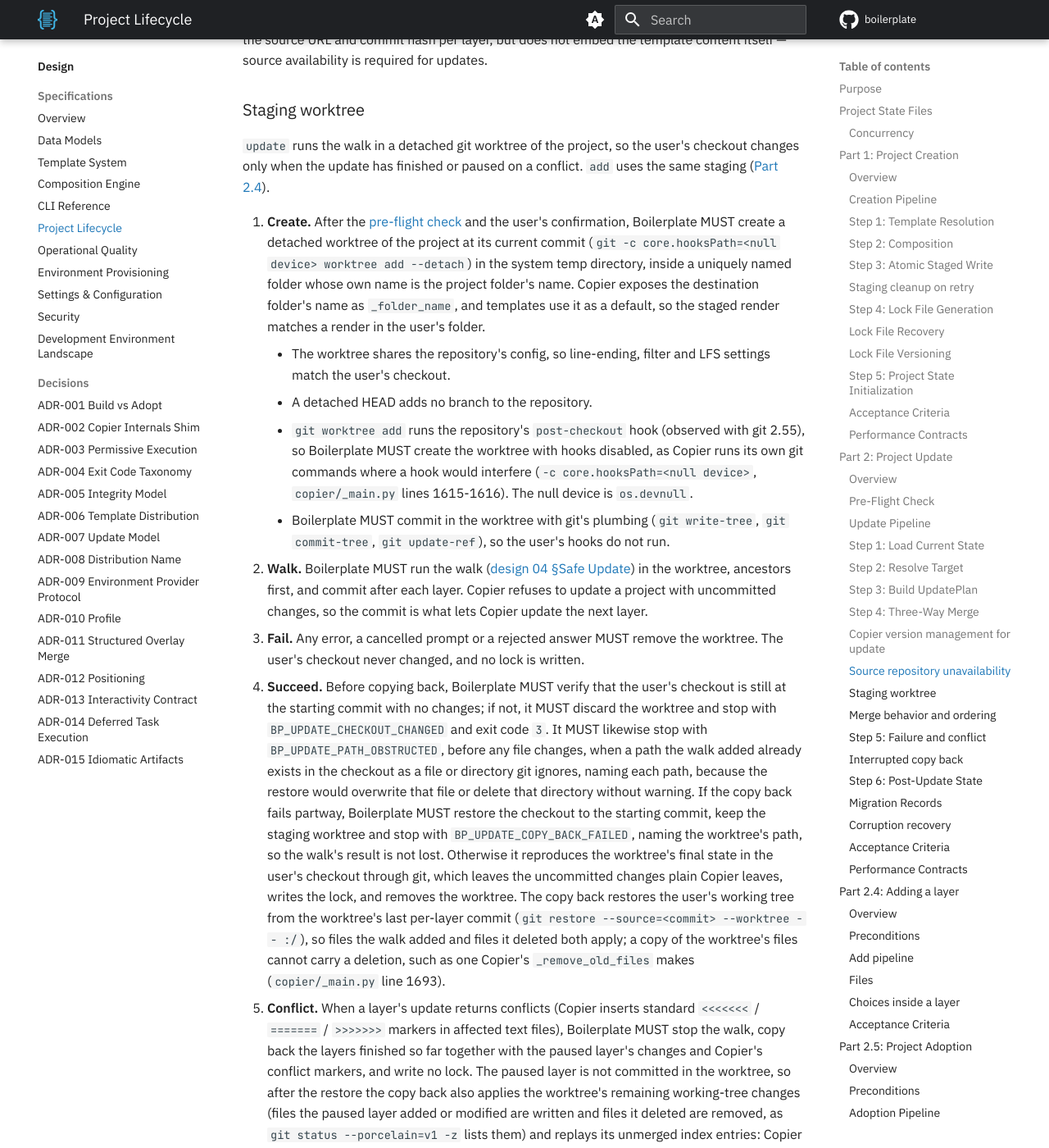
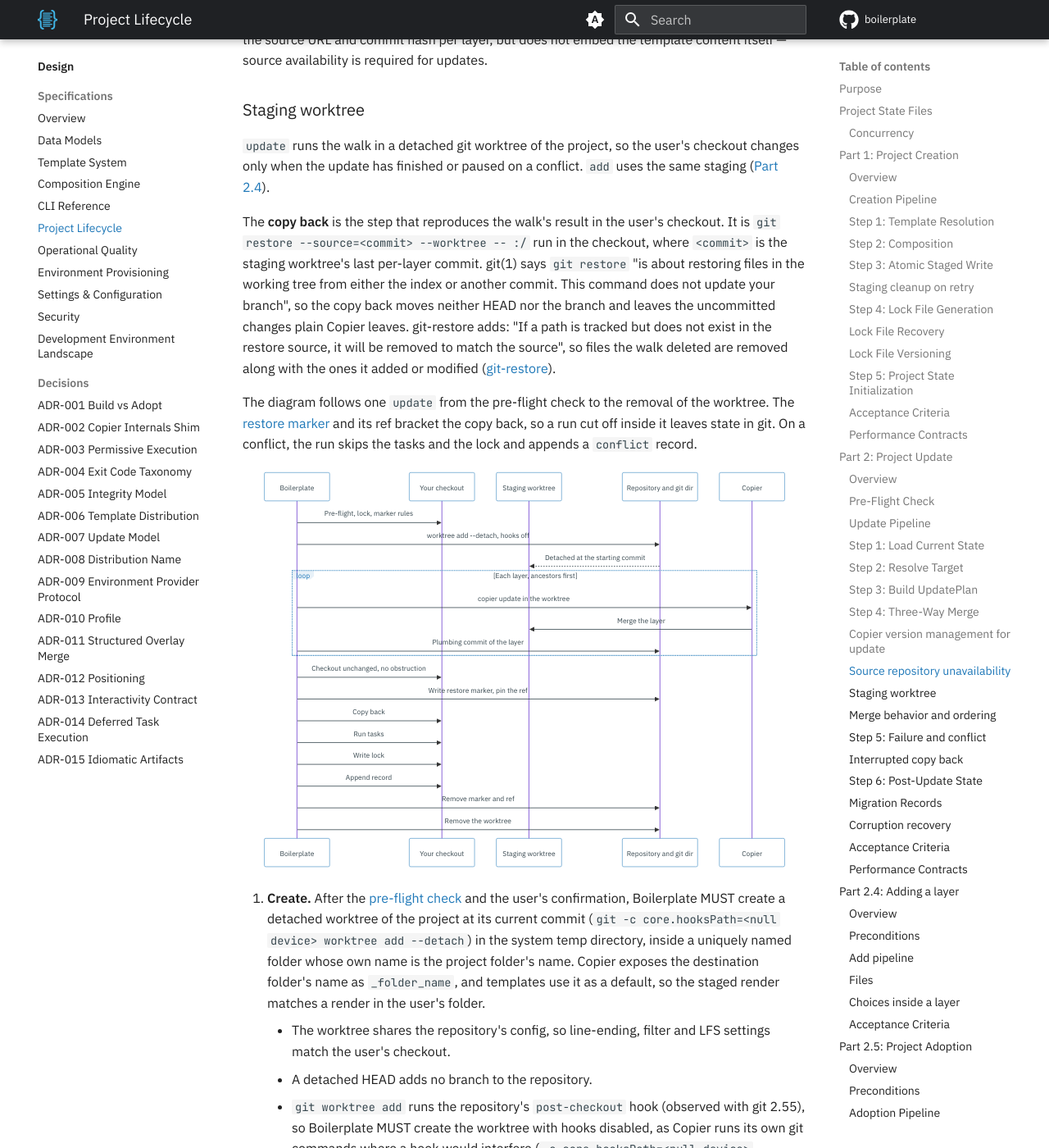
Before and after one commit to TheRealBillSiegler/boilerplate, an MkDocs documentation site: the page built from docs/design/06-project-lifecycle.md, in a window 1280 px wide and 1400 px high, scrolled down 11907 px. Shown: the whole window at 82% size. Built offline with MkDocs 1.6.1 and Material for MkDocs 9.7.7, drawn with Linux system fonts in a browser that asks for light colours; a script that is not in the unit is left out; comment, search, counter and statistics services are not loaded; the version menu is left out; some of the changed text lies outside the part shown.

Commit message:
docs(design): define the copy back and diagram the staged update
Name the copy back once, in git's terms, and diagram one update from
pre-flight to worktree removal. The copy back now writes the restore
marker first and, when it fails, removes the marker and appends no
record.

Co-Authored-By: Claude Sonnet 5.5 <noreply@anthropic.com>

````diff
--- a/docs/design/06-project-lifecycle.md
+++ b/docs/design/06-project-lifecycle.md
@@ -285,6 +285,35 @@ Template source repositories SHOULD be treated as critical infrastructure. The l
 
 `update` runs the walk in a detached git worktree of the project, so the user's checkout changes only when the update has finished or paused on a conflict. `add` uses the same staging ([Part 2.4](#adding-a-layer)).
 
+The **copy back** is the step that reproduces the walk's result in the user's checkout. It is `git restore --source=<commit> --worktree -- :/` run in the checkout, where `<commit>` is the staging worktree's last per-layer commit. git(1) says `git restore` "is about restoring files in the working tree from either the index or another commit. This command does not update your branch", so the copy back moves neither HEAD nor the branch and leaves the uncommitted changes plain Copier leaves. git-restore adds: "If a path is tracked but does not exist in the restore source, it will be removed to match the source", so files the walk deleted are removed along with the ones it added or modified ([git-restore](https://git-scm.com/docs/git-restore)).
+
+The diagram follows one `update` from the pre-flight check to the removal of the worktree. The [restore marker](#interrupted-copy-back) and its ref bracket the copy back, so a run cut off inside it leaves state in git. On a conflict, the run skips the tasks and the lock and appends a `conflict` record.
+
+```mermaid
+sequenceDiagram
+    participant B as Boilerplate
+    participant U as Your checkout
+    participant S as Staging worktree
+    participant R as Repository and git dir
+    participant C as Copier
+    B->>U: Pre-flight, lock, marker rules
+    B->>R: worktree add --detach, hooks off
+    R-->>S: Detached at the starting commit
+    loop Each layer, ancestors first
+        B->>C: copier update in the worktree
+        C->>S: Merge the layer
+        B->>R: Plumbing commit of the layer
+    end
+    B->>U: Checkout unchanged, no obstruction
+    B->>R: Write restore marker, pin the ref
+    B->>U: Copy back
+    B->>U: Run tasks
+    B->>U: Write lock
+    B->>U: Append record
+    B->>R: Remove marker and ref
+    B->>R: Remove the worktree
+```
+
 1. **Create.** After the [pre-flight check](#pre-flight-check) and the user's confirmation, Boilerplate MUST create a detached worktree of the project at its current commit (`git -c core.hooksPath=<null device> worktree add --detach`) in the system temp directory, inside a uniquely named folder whose own name is the project folder's name. Copier exposes the destination folder's name as `_folder_name`, and templates use it as a default, so the staged render matches a render in the user's folder.
     - The worktree shares the repository's config, so line-ending, filter and LFS settings match the user's checkout.
     - A detached HEAD adds no branch to the repository.
@@ -292,8 +321,8 @@ Template source repositories SHOULD be treated as critical infrastructure. The l
     - Boilerplate MUST commit in the worktree with git's plumbing (`git write-tree`, `git commit-tree`, `git update-ref`), so the user's hooks do not run.
 2. **Walk.** Boilerplate MUST run the walk ([design 04 §Safe Update](04-composition-engine.md#safe-update)) in the worktree, ancestors first, and commit after each layer. Copier refuses to update a project with uncommitted changes, so the commit is what lets Copier update the next layer.
 3. **Fail.** Any error, a cancelled prompt or a rejected answer MUST remove the worktree. The user's checkout never changed, and no lock is written.
-4. **Succeed.** Before copying back, Boilerplate MUST verify that the user's checkout is still at the starting commit with no changes; if not, it MUST discard the worktree and stop with `BP_UPDATE_CHECKOUT_CHANGED` and exit code `3`. It MUST likewise stop with `BP_UPDATE_PATH_OBSTRUCTED`, before any file changes, when a path the walk added already exists in the checkout as a file or directory git ignores, naming each path, because the restore would overwrite that file or delete that directory without warning. If the copy back fails partway, Boilerplate MUST restore the checkout to the starting commit, keep the staging worktree and stop with `BP_UPDATE_COPY_BACK_FAILED`, naming the worktree's path, so the walk's result is not lost. Otherwise it reproduces the worktree's final state in the user's checkout through git, which leaves the uncommitted changes plain Copier leaves, writes the lock, and removes the worktree. The copy back restores the user's working tree from the worktree's last per-layer commit (`git restore --source=<commit> --worktree -- :/`), so files the walk added and files it deleted both apply; a copy of the worktree's files cannot carry a deletion, such as one Copier's `_remove_old_files` makes (`copier/_main.py` line 1693).
-5. **Conflict.** When a layer's update returns conflicts (Copier inserts standard `<<<<<<<` / `=======` / `>>>>>>>` markers in affected text files), Boilerplate MUST stop the walk, copy back the layers finished so far together with the paused layer's changes and Copier's conflict markers, and write no lock. The paused layer is not committed in the worktree, so after the restore the copy back also applies the worktree's remaining working-tree changes (files the paused layer added or modified are written and files it deleted are removed, as `git status --porcelain=v1 -z` lists them) and replays its unmerged index entries: Copier records each conflicted file as index stages 1, 2 and 3 (`copier/_main.py` lines 1661-1691), which the copy back reads with `git ls-files --stage` in the worktree and writes with `git update-index --index-info` in the checkout, after a line that drops the path's stage 0 as Copier does. The worktree shares the checkout's object store, so the staged blobs resolve in both. The conflicted files then show as unmerged and `git commit` refuses them, as with plain Copier. See [Step 5](#step-5-failure-and-conflict).
+4. **Succeed.** Before copying back, Boilerplate MUST verify that the user's checkout is still at the starting commit with no changes; if not, it MUST discard the worktree and stop with `BP_UPDATE_CHECKOUT_CHANGED` and exit code `3`. It MUST likewise stop with `BP_UPDATE_PATH_OBSTRUCTED`, before any file changes, when a path the walk added already exists in the checkout as a file or directory git ignores, naming each path, because the restore would overwrite that file or delete that directory without warning. Before the copy back changes a file, it MUST write the restore marker and pin the copy back's source commit with the ref `refs/worktree/boilerplate/restore` ([Interrupted copy back](#interrupted-copy-back)). If the copy back fails partway, Boilerplate MUST restore the checkout to the starting commit, keep the staging worktree, remove the marker and the ref, and stop with `BP_UPDATE_COPY_BACK_FAILED`, naming the worktree's path, so the walk's result is not lost; it appends no record, because the checkout is back at its pre-update state. Otherwise the copy back leaves the uncommitted changes plain Copier leaves, and Boilerplate runs the tasks, writes the lock, appends the record, removes the marker and the ref, and removes the worktree. Because the copy back restores from a commit, files the walk added and files it deleted both apply; a copy of the worktree's files cannot carry a deletion, such as one Copier's `_remove_old_files` makes (`copier/_main.py` line 1693).
+5. **Conflict.** When a layer's update returns conflicts (Copier inserts standard `<<<<<<<` / `=======` / `>>>>>>>` markers in affected text files), Boilerplate MUST stop the walk, copy back the layers finished so far together with the paused layer's changes and Copier's conflict markers, and write no lock. The paused layer is not committed in the worktree, so after the restore the copy back also applies the worktree's remaining working-tree changes (files the paused layer added or modified are written and files it deleted are removed, as `git status --porcelain=v1 -z` lists them) and replays its unmerged index entries: Copier records each conflicted file as index stages 1, 2 and 3 (`copier/_main.py` lines 1661-1691), which the copy back reads with `git ls-files --stage` in the worktree and writes with `git update-index --index-info` in the checkout, after a line that drops the path's stage 0 as Copier does. The worktree shares the checkout's object store, so the staged blobs resolve in both. The conflicted files then show as unmerged and `git commit` refuses them, as with plain Copier. The restore marker of this copy back has `kind` `paused`; the run appends the `conflict` record and then removes the marker and the ref. See [Step 5](#step-5-failure-and-conflict).
 
 Stale worktrees left by an interrupted run are removed by the stale-staging cleanup of [07 §Atomic Staged Write Pattern](07-operational-quality.md#atomic-staged-write-pattern).
 
````
